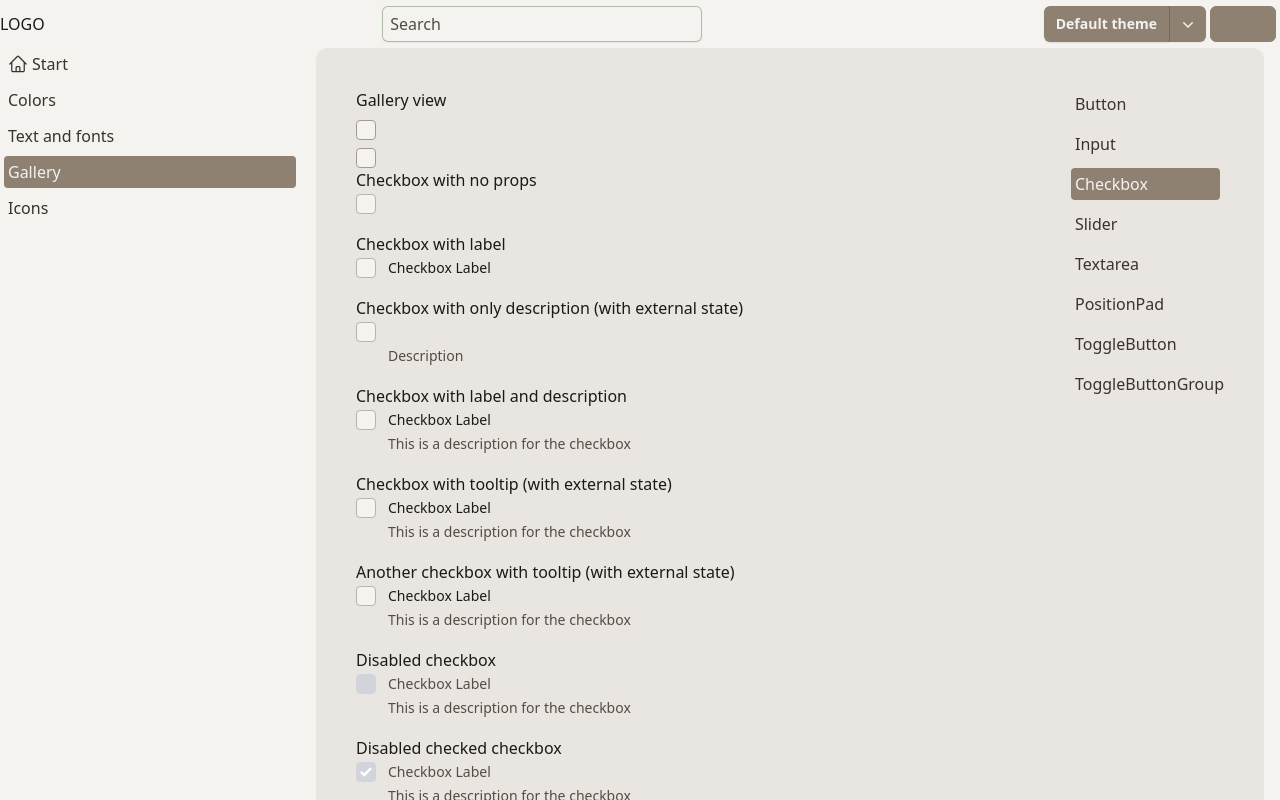
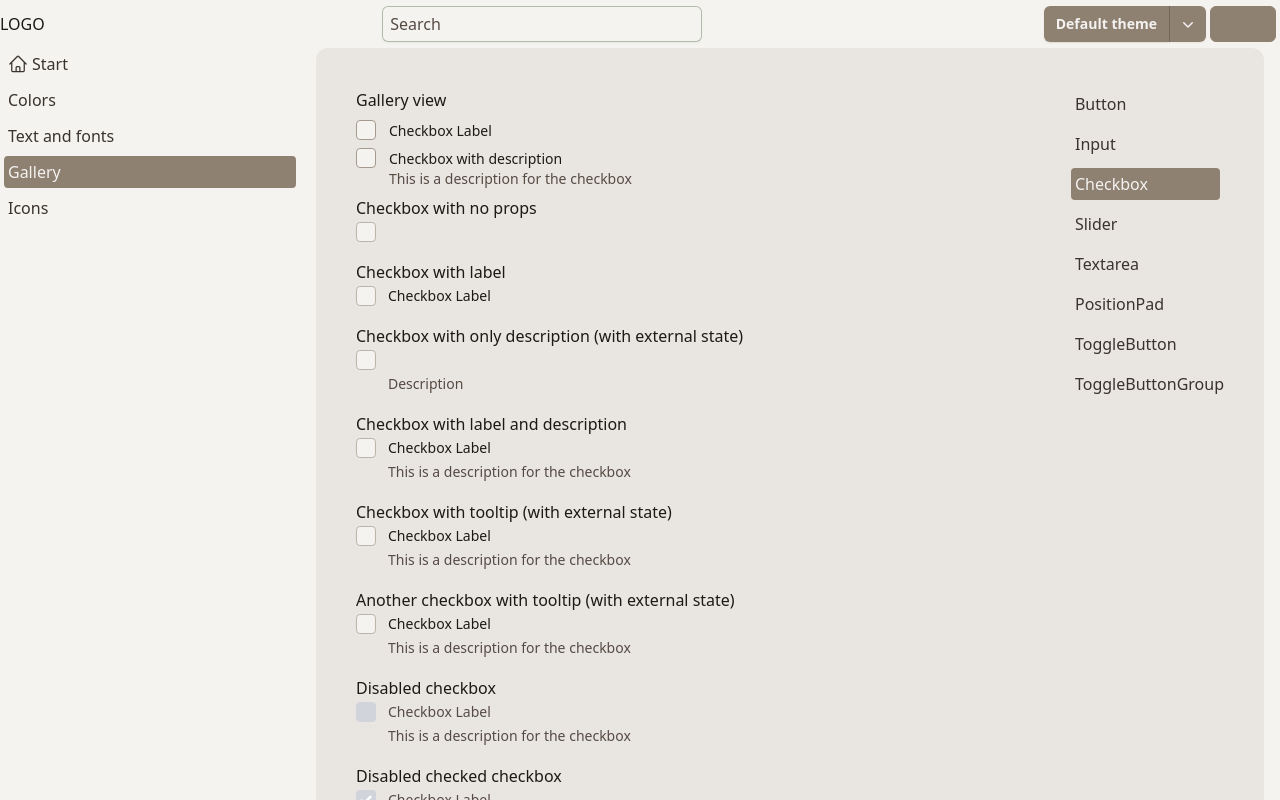
Before and after one commit to allbin/styles, a React (Vite) app: page /gallery/checkbox in a window 1280 px wide. Built offline with nearby package versions, Linux system fonts and the light colour scheme; some icons are missing.

Commit message:
Added id, label and description

```diff
--- a/src/components/Checkbox/GalleryCheckbox.tsx
+++ b/src/components/Checkbox/GalleryCheckbox.tsx
@@ -14,10 +14,14 @@ const GalleryCheckbox: React.FC = () => {
 
   return (
     <div>
-      <div className="flex flex-col gap-2">
+      <div className="mb-7 flex flex-col gap-2">
         Gallery view
-        <ShadCheckbox label="testar" />
-        <ShadCheckbox />
+        <ShadCheckbox id="checkbox-1" label="Checkbox Label" />
+        <ShadCheckbox
+          id="checkbox-2"
+          label="Checkbox with description"
+          description="This is a description for the checkbox"
+        />
       </div>
       Checkbox with no props
       <Checkbox id="checkbox-1" className="mb-4" />
--- a/src/components/Checkbox/ShadCheckbox.tsx
+++ b/src/components/Checkbox/ShadCheckbox.tsx
@@ -39,16 +39,17 @@ const checkBoxVariants = cva([
 interface ShadCheckboxProps
   extends VariantProps<typeof checkBoxVariants>,
     React.ComponentPropsWithoutRef<typeof CheckboxPrimitive.Root> {
+  id: string;
   label?: string;
+  description?: string;
 }
 
 const ShadCheckbox = React.forwardRef<
   React.ElementRef<typeof CheckboxPrimitive.Root>,
   ShadCheckboxProps
->(({ className, label, ...props }, ref) => {
-  console.log(label);
-
+>(({ className, id, label, description, ...props }, ref) => {
   return (
+    <div className="flex w-full items-center">
       <CheckboxPrimitive.Root
         ref={ref}
         className={cn(checkBoxVariants({}), className)}
@@ -56,12 +57,26 @@ const ShadCheckbox = React.forwardRef<
       >
         <CheckboxPrimitive.Indicator
           className={cn(
-          ' flex h-full w-full items-center justify-center border-0 bg-primary-500 hover:bg-primary-600',
+            'flex h-full w-full items-center justify-center border-0 bg-primary-500',
           )}
         >
           <IconCheck className="size-4 text-white" />
         </CheckboxPrimitive.Indicator>
+        <div className="absolute inset-x-8  top-0 flex size-max flex-col items-start">
+          {label && (
+            <label
+              className={cn('text-text cursor-pointer text-sm font-medium')}
+              htmlFor={id}
+            >
+              {label}
+            </label>
+          )}
+          {description && (
+            <span className="text-sm text-text-700">{description}</span>
+          )}
+        </div>
       </CheckboxPrimitive.Root>
+    </div>
   );
 });
 ShadCheckbox.displayName = CheckboxPrimitive.Root.displayName;
```
Lines whose indentation alone changed are shown as unchanged.
